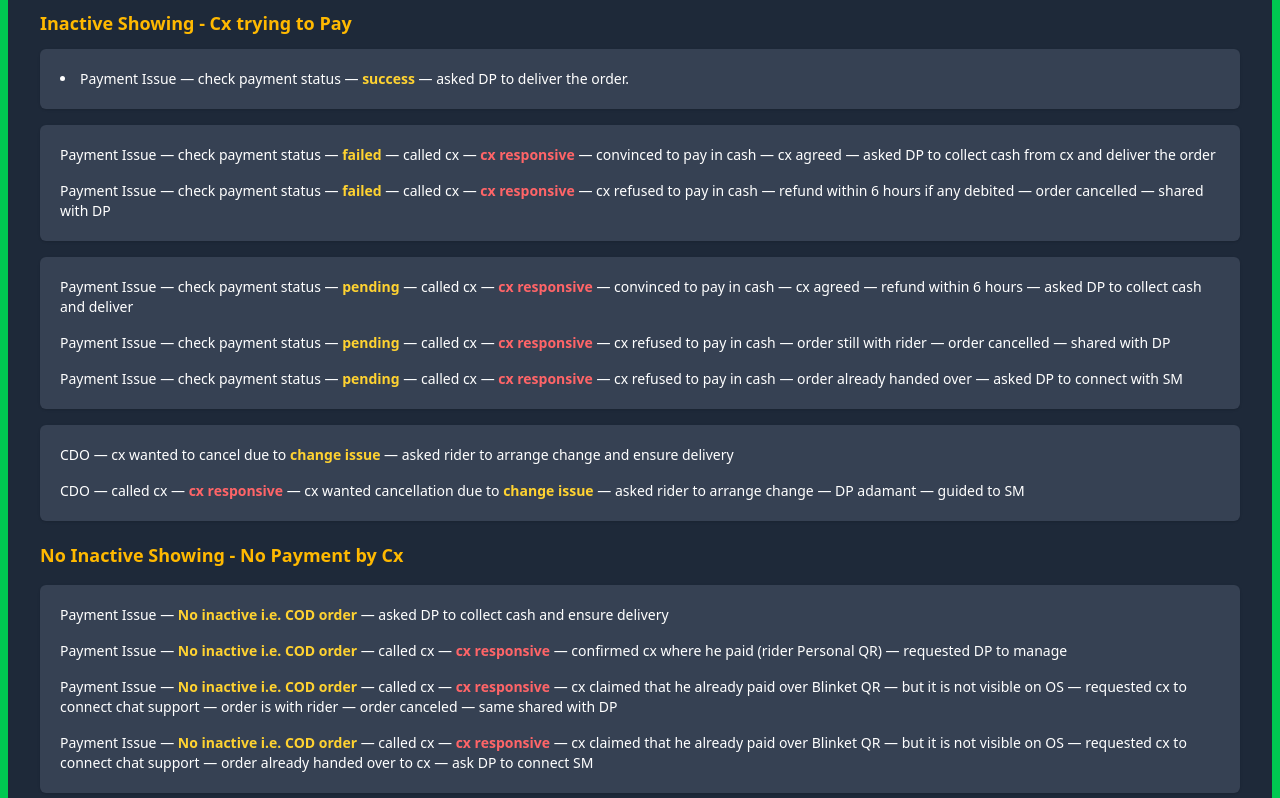
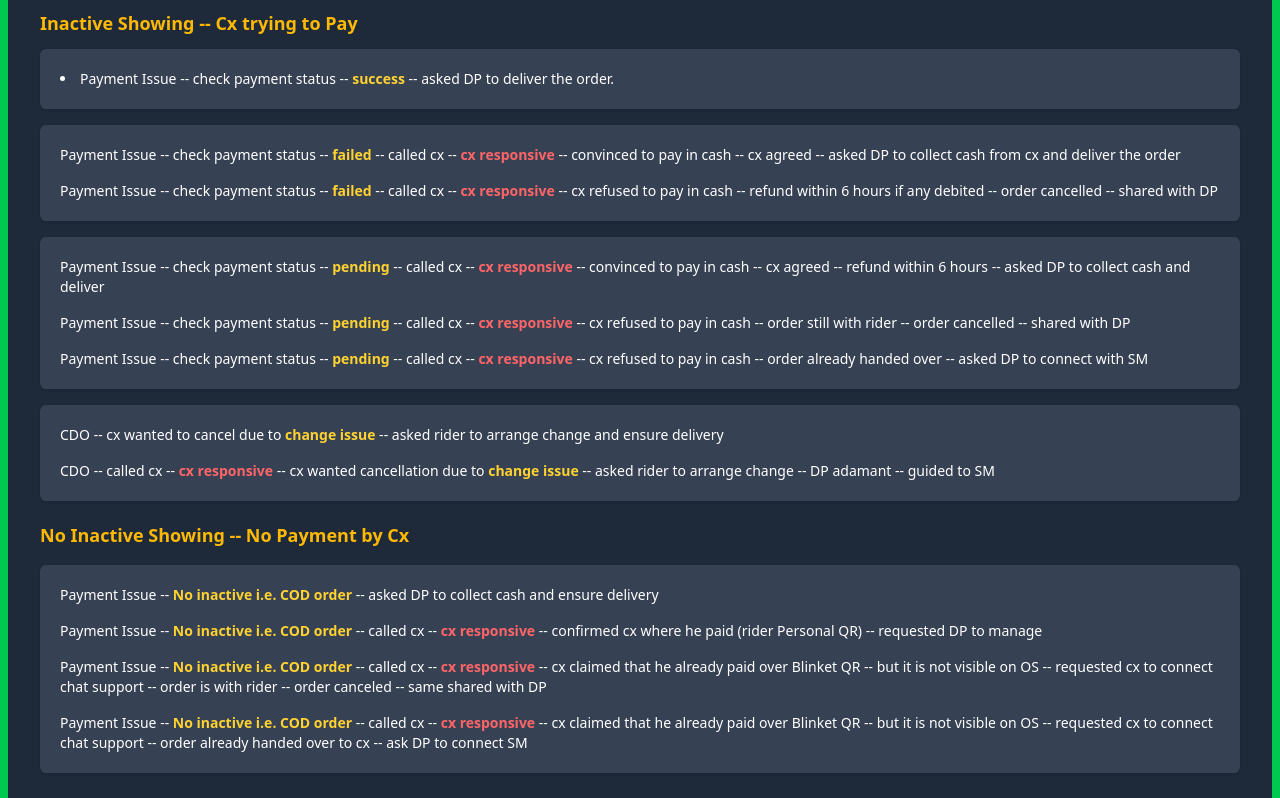
Before and after one commit to Code-with-Sahani/Blinket-DP, a React (Vite) app: page / in a window 1280 px wide. Shown: the part 6242-7040 px from the top of the page. Built offline with nearby package versions, Linux system fonts and the light colour scheme.

Commit message:
Update PaymentIssue.jsx

```diff
--- a/src/Components/PaymentIssue.jsx
+++ b/src/Components/PaymentIssue.jsx
@@ -4,50 +4,50 @@ const PaymentIssue = () => {
     return (
         <div className="m-2 p-4 text-sm bg-gray-800 text-white rounded-md md:p-6 lg:p-8">
             <h2 className='text-center text-2xl font-semibold text-emerald-400 mb-1'>PAYMENT ISSUE</h2>
-            <h3 className="text-lg font-semibold text-amber-400 mb-3">Inactive Showing - Cx trying to Pay</h3>
+            <h3 className="text-lg font-semibold text-amber-400 mb-3">Inactive Showing -- Cx trying to Pay</h3>
 
             <div className="space-y-4">
                 <div className="p-3 bg-gray-700 rounded-md shadow">
-                    <li className="p-2">Payment Issue — check payment status — <strong className="text-amber-300 font-semibold">success</strong> — asked DP to deliver the order.</li>
+                    <li className="p-2">Payment Issue -- check payment status -- <strong className="text-amber-300 font-semibold">success</strong> -- asked DP to deliver the order.</li>
                 </div>
 
                 <div className="p-3 bg-gray-700 rounded-md shadow">
                     <ul>
-                        <li className="p-2">Payment Issue — check payment status — <strong className="text-amber-300 font-semibold">failed</strong> — called cx — <strong className="text-red-400 font-semibold">cx responsive</strong> — convinced to pay in cash — cx agreed — asked DP to collect cash from cx and deliver the order </li>
-                        <li className="p-2">Payment Issue — check payment status — <strong className="text-amber-300 font-semibold">failed</strong> — called cx — <strong className="text-red-400 font-semibold">cx responsive</strong> — cx refused to pay in cash — refund within 6 hours if any debited — order cancelled — shared with DP </li>
+                        <li className="p-2">Payment Issue -- check payment status -- <strong className="text-amber-300 font-semibold">failed</strong> -- called cx -- <strong className="text-red-400 font-semibold">cx responsive</strong> -- convinced to pay in cash -- cx agreed -- asked DP to collect cash from cx and deliver the order </li>
+                        <li className="p-2">Payment Issue -- check payment status -- <strong className="text-amber-300 font-semibold">failed</strong> -- called cx -- <strong className="text-red-400 font-semibold">cx responsive</strong> -- cx refused to pay in cash -- refund within 6 hours if any debited -- order cancelled -- shared with DP </li>
                     </ul>
                 </div>
 
                 <div className="p-3 bg-gray-700 rounded-md shadow">
                     <ul>
-                        <li className="p-2">Payment Issue — check payment status — <strong className="text-amber-300 font-semibold">pending</strong> — called cx — <strong className="text-red-400 font-semibold">cx responsive</strong> — convinced to pay in cash — cx agreed — refund within 6 hours — asked DP to collect cash and deliver </li>
-                        <li className="p-2">Payment Issue — check payment status — <strong className="text-amber-300 font-semibold">pending</strong> — called cx — <strong className="text-red-400 font-semibold">cx responsive</strong> — cx refused to pay in cash — order still with rider — order cancelled — shared with DP </li>
-                        <li className="p-2">Payment Issue — check payment status — <strong className="text-amber-300 font-semibold">pending</strong> — called cx — <strong className="text-red-400 font-semibold">cx responsive</strong> — cx refused to pay in cash — order already handed over — asked DP to connect with SM </li>
+                        <li className="p-2">Payment Issue -- check payment status -- <strong className="text-amber-300 font-semibold">pending</strong> -- called cx -- <strong className="text-red-400 font-semibold">cx responsive</strong> -- convinced to pay in cash -- cx agreed -- refund within 6 hours -- asked DP to collect cash and deliver </li>
+                        <li className="p-2">Payment Issue -- check payment status -- <strong className="text-amber-300 font-semibold">pending</strong> -- called cx -- <strong className="text-red-400 font-semibold">cx responsive</strong> -- cx refused to pay in cash -- order still with rider -- order cancelled -- shared with DP </li>
+                        <li className="p-2">Payment Issue -- check payment status -- <strong className="text-amber-300 font-semibold">pending</strong> -- called cx -- <strong className="text-red-400 font-semibold">cx responsive</strong> -- cx refused to pay in cash -- order already handed over -- asked DP to connect with SM </li>
                     </ul>
                 </div>
 
                 <div className="p-3 bg-gray-700 rounded-md shadow">
                     <ul>
-                        <li className="p-2">CDO — cx wanted to cancel due to <strong className="text-amber-300 font-semibold">change issue</strong> — asked rider to arrange change and ensure delivery </li>
-                        <li className="p-2">CDO — called cx — <strong className="text-red-400 font-semibold">cx responsive</strong> — cx wanted cancellation due to <strong className="text-amber-300 font-semibold">change issue</strong> — asked rider to arrange change — DP adamant — guided to SM </li>
+                        <li className="p-2">CDO -- cx wanted to cancel due to <strong className="text-amber-300 font-semibold">change issue</strong> -- asked rider to arrange change and ensure delivery </li>
+                        <li className="p-2">CDO -- called cx -- <strong className="text-red-400 font-semibold">cx responsive</strong> -- cx wanted cancellation due to <strong className="text-amber-300 font-semibold">change issue</strong> -- asked rider to arrange change -- DP adamant -- guided to SM </li>
                     </ul>
                 </div>
 
-                <h3 className="text-lg font-semibold text-amber-400 mt-5">No Inactive Showing - No Payment by Cx</h3>
+                <h3 className="text-lg font-semibold text-amber-400 mt-5">No Inactive Showing -- No Payment by Cx</h3>
                 <div className="p-3 bg-gray-700 rounded-md shadow">
                     <ul>
-                        <li className="p-2">Payment Issue — <strong className="text-amber-300 font-semibold">No inactive i.e. COD order</strong> — asked DP to collect cash and ensure delivery </li>
-                        <li className="p-2">Payment Issue — <strong className="text-amber-300 font-semibold">No inactive i.e. COD order</strong> — called cx — <strong className="text-red-400 font-semibold">cx responsive</strong> — confirmed cx where he paid (rider Personal QR) — requested DP to manage </li>
-                        <li className="p-2">Payment Issue — <strong className="text-amber-300 font-semibold">No inactive i.e. COD order</strong> — called cx — <strong className="text-red-400 font-semibold">cx responsive</strong> — cx claimed that he already paid over Blinket QR — but it is not visible on OS — requested cx to connect chat support — order is with rider — order canceled — same shared with DP </li>
-                        <li className="p-2">Payment Issue — <strong className="text-amber-300 font-semibold">No inactive i.e. COD order</strong> — called cx — <strong className="text-red-400 font-semibold">cx responsive</strong> — cx claimed that he already paid over Blinket QR — but it is not visible on OS — requested cx to connect chat support — order already handed over to cx — ask DP to connect SM </li>
+                        <li className="p-2">Payment Issue -- <strong className="text-amber-300 font-semibold">No inactive i.e. COD order</strong> -- asked DP to collect cash and ensure delivery </li>
+                        <li className="p-2">Payment Issue -- <strong className="text-amber-300 font-semibold">No inactive i.e. COD order</strong> -- called cx -- <strong className="text-red-400 font-semibold">cx responsive</strong> -- confirmed cx where he paid (rider Personal QR) -- requested DP to manage </li>
+                        <li className="p-2">Payment Issue -- <strong className="text-amber-300 font-semibold">No inactive i.e. COD order</strong> -- called cx -- <strong className="text-red-400 font-semibold">cx responsive</strong> -- cx claimed that he already paid over Blinket QR -- but it is not visible on OS -- requested cx to connect chat support -- order is with rider -- order canceled -- same shared with DP </li>
+                        <li className="p-2">Payment Issue -- <strong className="text-amber-300 font-semibold">No inactive i.e. COD order</strong> -- called cx -- <strong className="text-red-400 font-semibold">cx responsive</strong> -- cx claimed that he already paid over Blinket QR -- but it is not visible on OS -- requested cx to connect chat support -- order already handed over to cx -- ask DP to connect SM </li>
                     </ul>
                 </div>
 
                 <h3 className="text-lg font-semibold text-emerald-400 mt-5">Customer not Responsive</h3>
                 <div className="p-3 bg-gray-600 rounded-md shadow">
                  <ul>
-                 <li className="p-2">Payment Issue — check payment status — <strong className="text-amber-300 font-semibold">pending/No Inactive</strong> — called cx — <strong className="text-red-400 font-semibold">cx not responsive</strong> — cx refused to pay in cash as said by DP — order still with rider — order cancelled — shared with DP </li>
-                 <li className="p-2">Payment Issue — check payment status — <strong className="text-amber-300 font-semibold">pending/No Inactive</strong> — called cx — <strong className="text-red-400 font-semibold">cx not responsive</strong> — cx refused to pay in cash as said by DP — order already handed over — asked DP to connect with SM </li>
+                 <li className="p-2">Payment Issue -- check payment status -- <strong className="text-amber-300 font-semibold">pending/No Inactive</strong> -- called cx -- <strong className="text-red-400 font-semibold">cx not responsive</strong> -- cx refused to pay in cash as said by DP -- order still with rider -- order cancelled -- shared with DP </li>
+                 <li className="p-2">Payment Issue -- check payment status -- <strong className="text-amber-300 font-semibold">pending/No Inactive</strong> -- called cx -- <strong className="text-red-400 font-semibold">cx not responsive</strong> -- cx refused to pay in cash as said by DP -- order already handed over -- asked DP to connect with SM </li>
                  </ul>
                 </div>
             </div>
```
